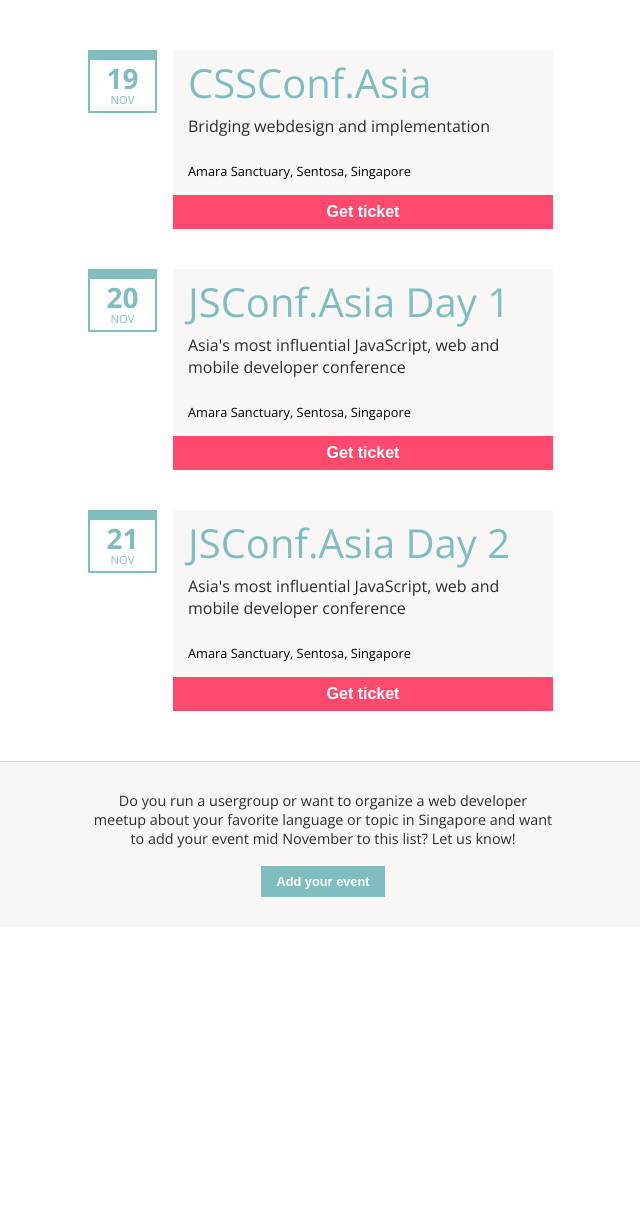
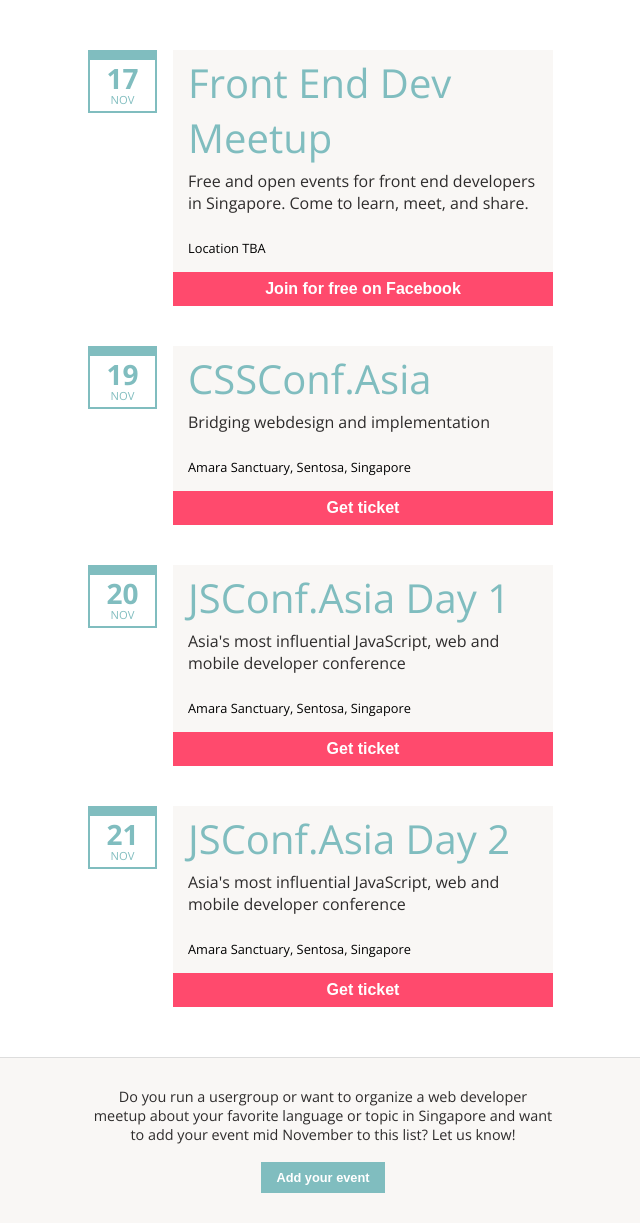
Before and after one commit to serrynaimo/2014.devfest.asia, a PHP site: page / in a window 1280 px wide. Shown: the part 240-1463 px from the top of the page, without its empty margins (317-957 px from the left). Run offline with PHP 8.4, Linux system fonts and the light colour scheme; some libraries are stand-ins or nearby versions; some web fonts are replaced.

Commit message:
Adding FED

```diff
--- a/index.php
+++ b/index.php
@@ -33,6 +33,15 @@
 	</header>
 	<section id="content">
 		<ul>
+			<li>
+				<a href="http://feds.strikingly.com/">
+					<div class="date"><span class="day">17</span> Nov</div>
+					<h3>Front End Dev Meetup</h3>
+					<p class="desc">Free and open events for front end developers in Singapore. Come to learn, meet, and share.</p>
+				</a>
+				<div class="location">Location TBA</div>
+				<button onclick="location='https://www.facebook.com/groups/frontendsingapore/';">Join for free on Facebook</button>
+			</li>
 			<li>
 				<a href="http://2014.cssconf.asia">
 					<div class="date"><span class="day">19</span> Nov</div>
```
